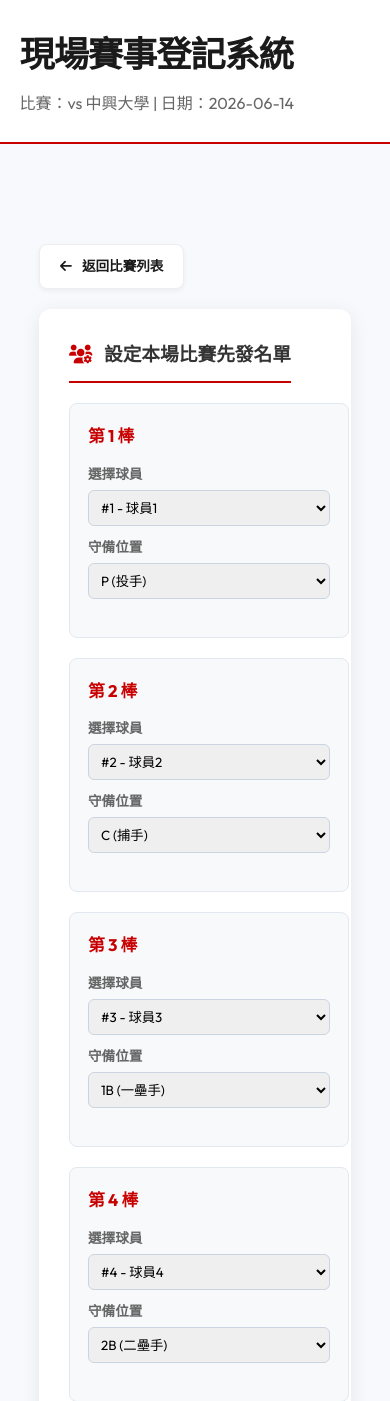
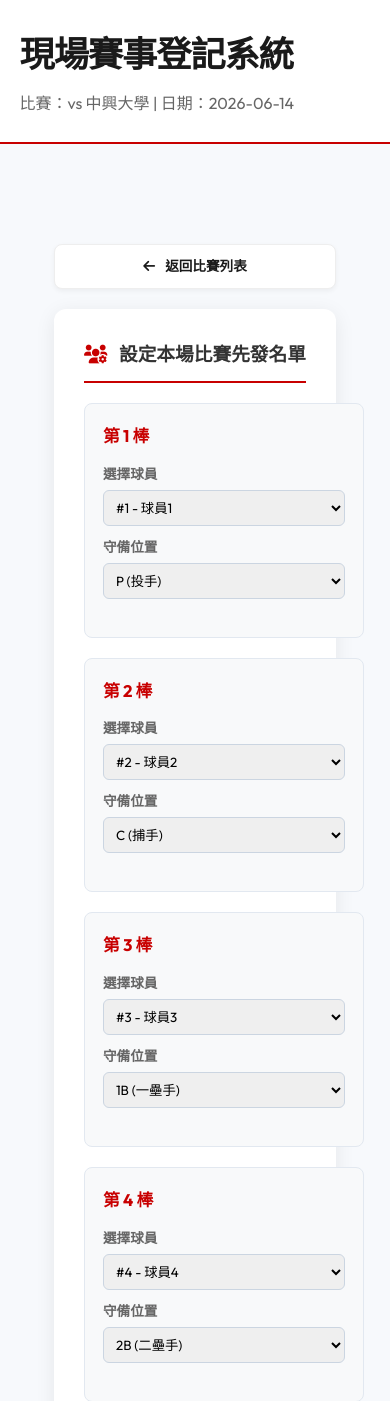
Before and after one commit to lzh082007/baseball_web, a PHP site: page /admin_game_live_score.php?game_id=8 in a window 390 px wide. Shown: the part 70-1471 px from the top of the page. Run offline with PHP 8.4, Linux system fonts and the light colour scheme; the visitor is signed in with stand-in values (Sample User, id 1); data comes from the database, SQL or seed files in the repository; data that the repository does not hold is empty.

Commit message:
8/26修改

```diff
--- a/admin_game_live_score.php
+++ b/admin_game_live_score.php
@@ -1390,7 +1390,7 @@ $is_game_ended = ($live_state && isset($live_state['is_ended']) && $live_state['
 <section style="padding-bottom: 50px;">
     <div class="container">
 
-        <div style="display:flex; justify-content: space-between; align-items:center; margin-bottom: 20px;">
+        <div class="top-actions-row">
             <a href="admin_game_stats.php" class="admin-back-btn" style="margin-bottom:0;">
                 <i class="fas fa-arrow-left"></i> 返回比賽列表
             </a>
@@ -1865,7 +1865,7 @@ $is_game_ended = ($live_state && isset($live_state['is_ended']) && $live_state['
             <div class="live-scoreboard-card" style="background: #0f172a; color: white; border-radius: 12px; padding: 20px; box-shadow: 0 4px 20px rgba(0,0,0,0.15); margin-bottom: 25px;">
                 <div style="display: flex; flex-wrap: wrap; justify-content: space-between; align-items: center; gap: 20px;">
                     <!-- Left: Teams and Scores (R-H-E Table Style) -->
-                    <div style="flex: 2; min-width: 320px;">
+                    <div style="flex: 2; min-width: 280px;">
                         <table style="width: 100%; border-collapse: collapse; text-align: center; color: white; font-family: 'Outfit', sans-serif;">
                             <thead>
                                 <tr style="border-bottom: 1px solid #334155; font-size: 0.8rem; color: #94a3b8; text-transform: uppercase;">
@@ -1981,7 +1981,7 @@ $is_game_ended = ($live_state && isset($live_state['is_ended']) && $live_state['
                     </div>
 
                     <!-- Right: Diamond Base Runner Visual -->
-                    <div style="flex: 1; min-width: 180px; display: flex; flex-direction: column; align-items: center; justify-content: center;">
+                    <div style="flex: 1; min-width: 140px; display: flex; flex-direction: column; align-items: center; justify-content: center;">
                         <div style="position: relative; width: 100px; height: 100px; margin-bottom: 8px;">
                             <div id="base-2" style="position: absolute; top: 0; left: 42px; width: 16px; height: 16px; border: 2px solid #64748b; background: <?= ($live_state && $live_state['runner_second']) ? '#fbbf24' : '#1e293b' ?>; transform: rotate(45deg); cursor: pointer; transition: all 0.2s; <?= ($live_state && $live_state['runner_second']) ? 'box-shadow: 0 0 8px #fbbf24;' : '' ?>" title="二壘"></div>
                             <div id="base-3" style="position: absolute; top: 42px; left: 0; width: 16px; height: 16px; border: 2px solid #64748b; background: <?= ($live_state && $live_state['runner_third']) ? '#fbbf24' : '#1e293b' ?>; transform: rotate(45deg); cursor: pointer; transition: all 0.2s; <?= ($live_state && $live_state['runner_third']) ? 'box-shadow: 0 0 8px #fbbf24;' : '' ?>" title="三壘"></div>
@@ -2986,8 +2986,9 @@ $logs_stmt = $pdo->prepare("SELECT * FROM game_live_logs WHERE game_id = ? ORDER
 $logs_stmt->execute([$game_id]);
 $game_logs = $logs_stmt->fetchAll();
 ?>
-<div style="background: white; border-radius: 12px; padding: 25px; box-shadow: 0 4px 15px rgba(0,0,0,0.05); border: 1px solid #e2e8f0; margin-top: 25px;">
-    <h3 style="margin-top:0; color:#1e293b; font-size:1.15rem; font-weight:800; border-bottom:2px solid #f1f5f9; padding-bottom:10px; display:flex; justify-content:space-between; align-items:center;">
+<div class="container" style="margin-top: 25px; margin-bottom: 50px;">
+    <div style="background: white; border-radius: 12px; padding: 25px; box-shadow: 0 4px 15px rgba(0,0,0,0.05); border: 1px solid #e2e8f0;">
+        <h3 style="margin-top:0; color:#1e293b; font-size:1.15rem; font-weight:800; border-bottom:2px solid #f1f5f9; padding-bottom:10px; display:flex; justify-content:space-between; align-items:center;">
         <span><i class="fas fa-history" style="color:var(--primary); margin-right:6px;"></i> 本場打席敘述歷史 (Play-by-Play Log)</span>
         <span style="font-size:0.75rem; color:#64748b; font-weight:normal;">最新紀錄顯示在最上方</span>
     </h3>
@@ -3029,6 +3030,7 @@ $game_logs = $logs_stmt->fetchAll();
         <?php endif; ?>
     </div>
 </div>
+</div>
 
 <!-- ── 4. 浮動 Modal 彈窗 (更換代打/更換投手/更換守備位置) ── -->
 <div id="modal-backdrop" style="display:none; position:fixed; top:0; left:0; width:100%; height:100%; background:rgba(0,0,0,0.5); z-index:999; align-items:center; justify-content:center;">
@@ -3114,6 +3116,29 @@ $game_logs = $logs_stmt->fetchAll();
 </div>
 
 <style>
+/* Page container padding to avoid sticking to screen boundaries on tablets & mobile */
+.container {
+    padding-left: 15px;
+    padding-right: 15px;
+    box-sizing: border-box;
+}
+
+/* Modal dialog boxes responsiveness */
+.modal-box {
+    max-width: 90%;
+    box-sizing: border-box;
+}
+
+/* Top Back Button & Actions Row layout */
+.top-actions-row {
+    display: flex;
+    justify-content: space-between;
+    align-items: center;
+    margin-bottom: 20px;
+    gap: 15px;
+    flex-wrap: wrap;
+}
+
 .pa-label {
     border: 1px solid #cbd5e1;
     background: #f8f9fa;
@@ -3146,7 +3171,7 @@ $game_logs = $logs_stmt->fetchAll();
 
 .scoreboard-center-panel {
     flex: 1.2;
-    min-width: 220px;
+    min-width: 180px; /* Reduced from 220px to prevent layout wrapping on iPad */
     display: flex;
     flex-direction: column;
     align-items: center;
@@ -3157,13 +3182,24 @@ $game_logs = $logs_stmt->fetchAll();
     box-sizing: border-box;
 }
 
+/* iPad Portrait & Small Desktop Layout */
 @media (max-width: 1024px) {
     .live-grid-container {
+        grid-template-columns: 260px 1fr; /* 2 columns: batting order left, actions right */
+    }
+    .live-grid-container > div:first-child {
+        grid-row: span 2; /* Batting order spans full height */
+    }
+}
+
+/* Mobile Portrait Layout */
+@media (max-width: 767px) {
+    .live-grid-container {
         grid-template-columns: 1fr;
     }
-}
-
-@media (max-width: 768px) {
+    .live-grid-container > div:first-child {
+        grid-row: auto;
+    }
     .scoreboard-center-panel {
         border-left: none;
         border-right: none;
@@ -3171,6 +3207,14 @@ $game_logs = $logs_stmt->fetchAll();
         border-bottom: 1px solid #1e293b;
         padding: 15px 0;
         margin: 10px 0;
+    }
+    .top-actions-row {
+        flex-direction: column;
+        align-items: stretch;
+    }
+    .top-actions-row > * {
+        text-align: center;
+        justify-content: center;
     }
 }
 </style>
```
Also changed, not shown: 1 other file.
